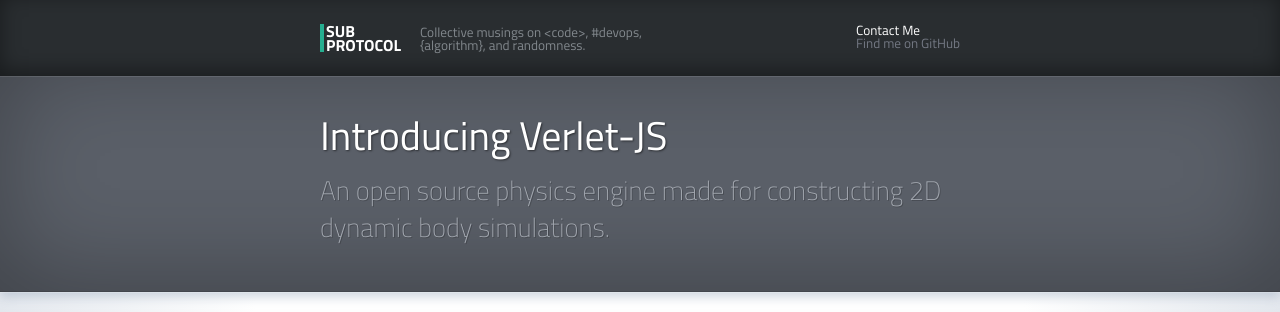
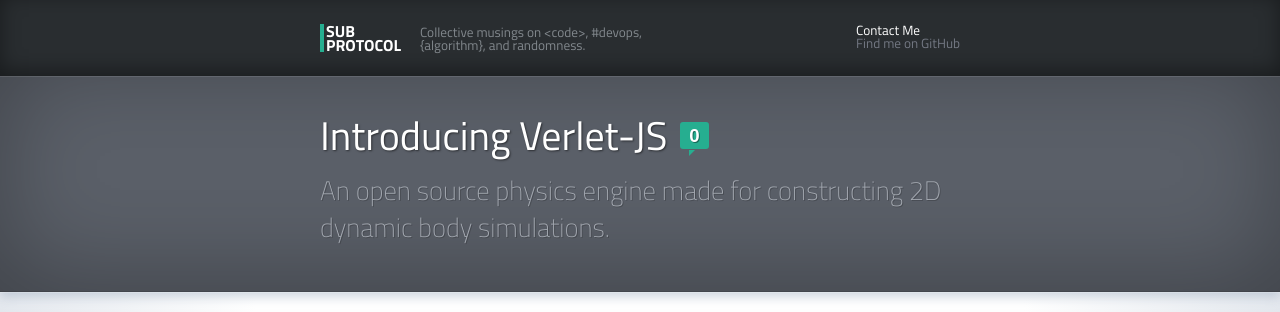
Before and after one commit to subprotocol/subprotocol.github.io, a Jekyll site: the page built from index.html, in a window 1280 px wide. Shown: the top 312 px of the page. Built offline with Jekyll 4.4.1, drawn with Linux system fonts in a browser that asks for light colours; Markdown is read by kramdown in place of the engine named in the settings; the list of posts is cut into pages by our own code; comment, search, counter and statistics services are not loaded; some of the changed text lies outside the part shown.

Commit message:
adding disqus

```diff
--- a/_layouts/default.html
+++ b/_layouts/default.html
@@ -30,9 +30,39 @@
 		{{ content }}
 	</section>
 	<div id="footer">
+
+		{% if page.comments %}
 		<div class="container">
-			<br/>Copyright &copy; 2013 Sub Protocol.
+			<div id="disqus_thread"></div>
+		    <script type="text/javascript">
+
+			var disqus_shortname = 'subprotocol'; // required: replace example with your forum shortname
+
+			(function() {
+				var dsq = document.createElement('script'); dsq.type = 'text/javascript'; dsq.async = true;
+				dsq.src = '//' + disqus_shortname + '.disqus.com/embed.js';
+				(document.getElementsByTagName('head')[0] || document.getElementsByTagName('body')[0]).appendChild(dsq);
+			})();
+			</script>
+		</div>
+		{% endif %}
+
+		<div class="container">
+			<br/>Copyright &copy; Sub Protocol 2013.
 		</div>
 	</div>
+
+	<script type="text/javascript">
+	var disqus_shortname = 'subprotocol'; // required: replace example with your forum shortname
+
+	(function () {
+		var s = document.createElement('script'); s.async = true;
+		s.type = 'text/javascript';
+		s.src = '//' + disqus_shortname + '.disqus.com/count.js';
+		(document.getElementsByTagName('HEAD')[0] || document.getElementsByTagName('BODY')[0]).appendChild(s);
+	}());
+	</script>
+
+
 </body>
 </html>
--- a/_layouts/post.html
+++ b/_layouts/post.html
@@ -12,7 +12,7 @@
 <article>
 	<header>
 		<div class="container">
-			<h1>{{ page.title }}</h1>
+			<h1><a href="{{ page.url }}">{{ page.title }}</a>{% if page.comments %} <a class="num-comments" href="{{ page.url }}#disqus_thread">0</a>{% endif %}</h1>
 			<p>{{ page.synopsis }}</p>
 			<ul class="article-date">
 				<li>{{ page.date | date: "%B %d, %Y" }}</li>
--- a/css/style.css
+++ b/css/style.css
@@ -208,6 +208,11 @@
 	text-shadow: 1px 1px 2px rgba(0,0,0,0.5);
 }
 
+article header h1 a {
+	color: #fff;
+	text-decoration: none;
+}
+
 article header p {
 	color: #a5aab2;
 	font-size: 20pt;
@@ -215,6 +220,46 @@
 	text-shadow: 1px 1px 0px rgba(0,0,0,0.2);
 	line-height: 1.4em;
 	min-height: 80px;
+}
+
+article header h1 .num-comments {
+	font-family: sans-serif;
+	font-weight: bold;
+	color: #fff;
+	text-decoration: none;
+	position: relative;
+
+	top: 12px;
+	left: 4px;
+
+	padding: 3px 9px;
+	background: #26ae90;
+	font-size: 14pt;
+	border-radius: 3px;
+	line-height: 16px;
+	vertical-align: top;
+	text-shadow: 1px 1px 0px rgba(0,0,0,0.4);
+}
+
+article header h1 .num-comments:after {
+	content: ' ';
+	position: absolute;
+	width: 0;
+	height: 0;
+	left: 9px;
+	top: 28px;
+	border: 3px solid;
+	border-color: #26ae90 transparent transparent #26ae90;
+}
+
+article header h1 .num-comments:hover {
+	background: #fff;
+	color: #000;
+	text-shadow: none;
+}
+
+article header h1 .num-comments:hover:after {
+	border-color: #fff transparent transparent #fff;
 }
 
 .article-date {
@@ -470,3 +515,12 @@
 		, inset 0px 0px 10px 0px rgba(0,0,0,0.1)
 		;
 }
+
+
+#disqus_thread {
+	color: #f00;
+}
+
+#disqus_thread a {
+	color: #26ae90 !important;
+}
--- a/index.html
+++ b/index.html
@@ -6,7 +6,7 @@
 	<article>
 		<header>
 			<div class="container">
-				<h1>{{ page.title }}</h1>
+				<h1><a href="{{ page.url }}">{{ page.title }}</a>{% if page.comments %} <a class="num-comments" href="{{ page.url }}#disqus_thread">0</a>{% endif %}</h1>
 				<p>{{ page.synopsis }}</p>
 				<ul class="article-date">
 					<li>{{ page.date | date: "%B %d, %Y" }}</li>
```
Also changed, not shown: _posts/2013-04-17-hello.md (+1 -0 lines), _posts/2013-04-18-introducing-verlet-js.md (+1 -0 lines).
